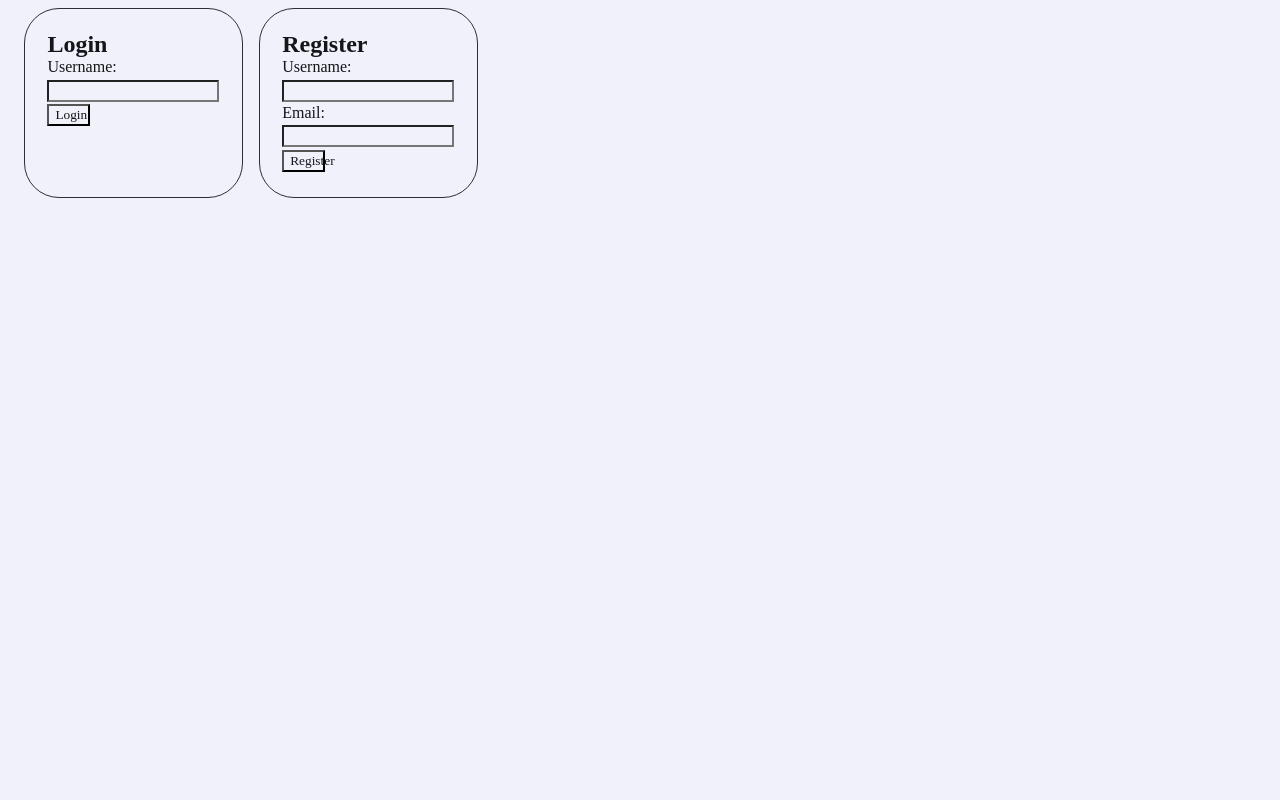
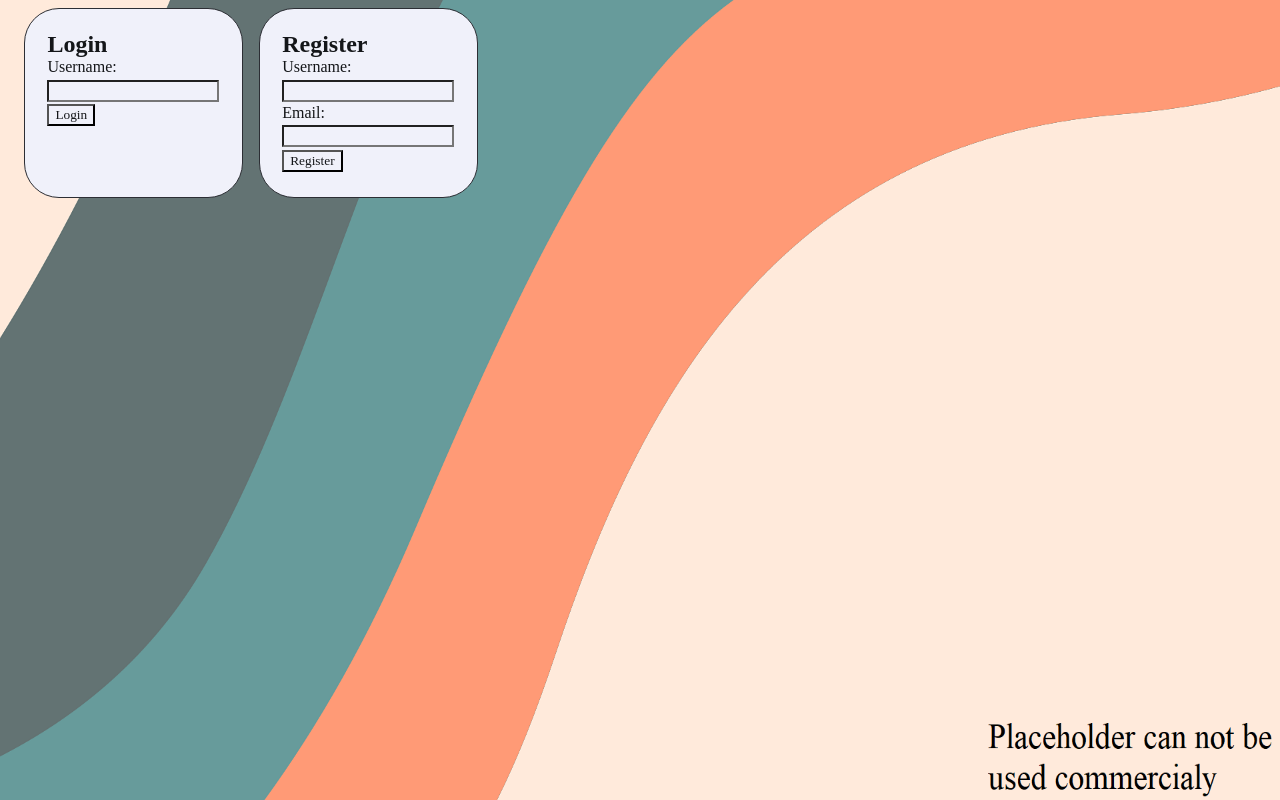
Before and after one commit to Git-Bread/Webbapplikation-Projektlednings, a website built with Parcel: page login.html in a window 1280 px wide. Built offline with nearby package versions, Linux system fonts and the light colour scheme.

Commit message:
added a login background placeholder and reworked some html

```diff
--- a/login.html
+++ b/login.html
@@ -9,6 +9,10 @@
         <link rel="icon" type="image/x-icon" href="images/favicon.ico">
     </head>
     <body>
+        <picture id="loginWrapp">
+            <source srcset="/images/LoginBackground.png?as=avif&width=1440&height=600&quality=100" type="img/avif">
+            <source srcset="/images/LoginBackground.png?as=webp&width=1440&height=600&quality=100" type="img/webp">
+            <img src="/images/LoginBackground.png?as=jpg&width=1440&height=600&quality=100" type="img/jpg" alt="Colorfull shapes">
             <content>
                 <section>
                     <h2>Login</h2>
@@ -29,6 +33,7 @@
                     </form>
                 </section>
             </content>
+        </picture>
     </body>
     <script src="js.js"></script>
 </html>
--- a/package.json
+++ b/package.json
@@ -11,5 +11,8 @@
   "license": "ISC",
   "dependencies": {
     "parcel": "^2.12.0"
+  },
+  "devDependencies": {
+    "sharp": "^0.31.3"
   }
 }
--- a/scss/_content.scss
+++ b/scss/_content.scss
@@ -97,6 +97,7 @@ content {
         form {
             border: $border-color 1px solid;
             padding: 1em;
+            padding-left: 2em;
             border-radius: 40px;
             @media screen and (max-width: 1024px) {
                 width: 90%;
@@ -142,7 +143,22 @@ content {
           margin-bottom: 0.2em;
         }
         button {
-            max-width: 25%;
+            max-width: fit-content;
         }
     }
 }
+#loginWrapp {
+    img {
+        height: 100vh;
+        width: 100%;
+        aspect-ratio: 1/1;
+        position: absolute;
+        z-index: 0;
+    }
+    content {
+        z-index: -1;
+        section {
+            z-index: 4;
+        }
+    }
+}
```
Also changed, not shown: images/LoginBackground.png (added), 1 other file. Lines whose indentation alone changed are shown as unchanged.
